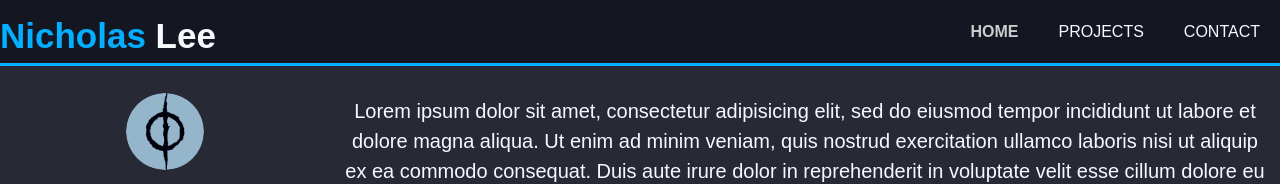
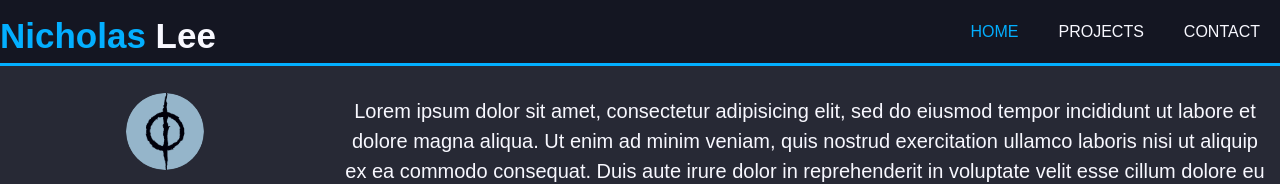
Before and after one commit to nml010/Nicholas-Website, a plain HTML site: page index.html in a window 1280 px wide. In both pictures the pointer is over the link "HOME". Shown: the top 184 px of the page. Drawn offline with Linux system fonts and the light colour scheme.

Commit message:
Fixed highlighting

```diff
--- a/css/style.css
+++ b/css/style.css
@@ -115,12 +115,12 @@ header nav{
 
 header .highlighting, header .current a{
 	color: #03afff;
-	font-weight: bold;
+	/*font-weight: bold;*/
 }
 
 header a:hover{
-	color: #cccccc;
-	font-weight: bold;
+	color: #03afff;
+	/*font-weight: bold;*/
 }
 
 /* ..Showcase */
```
